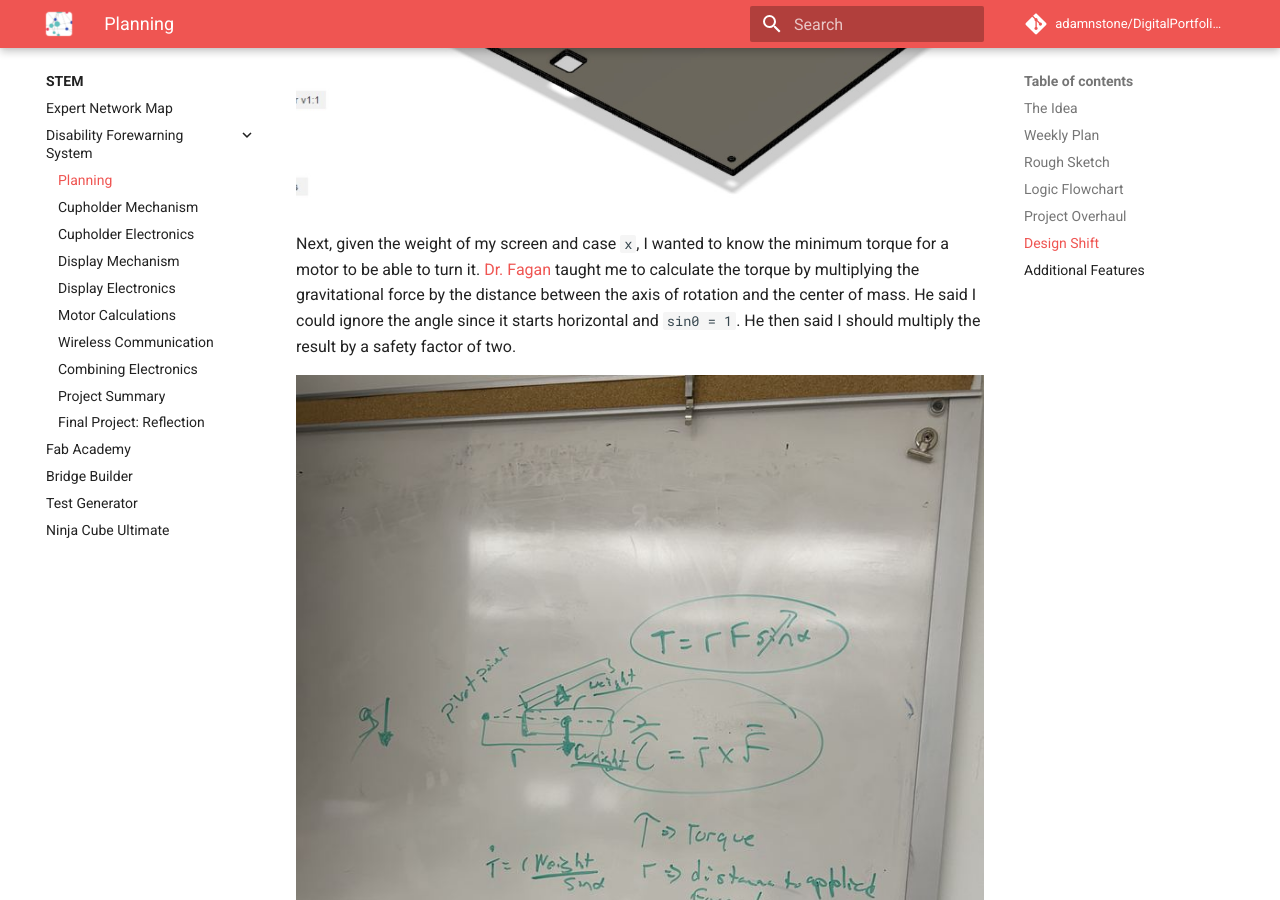
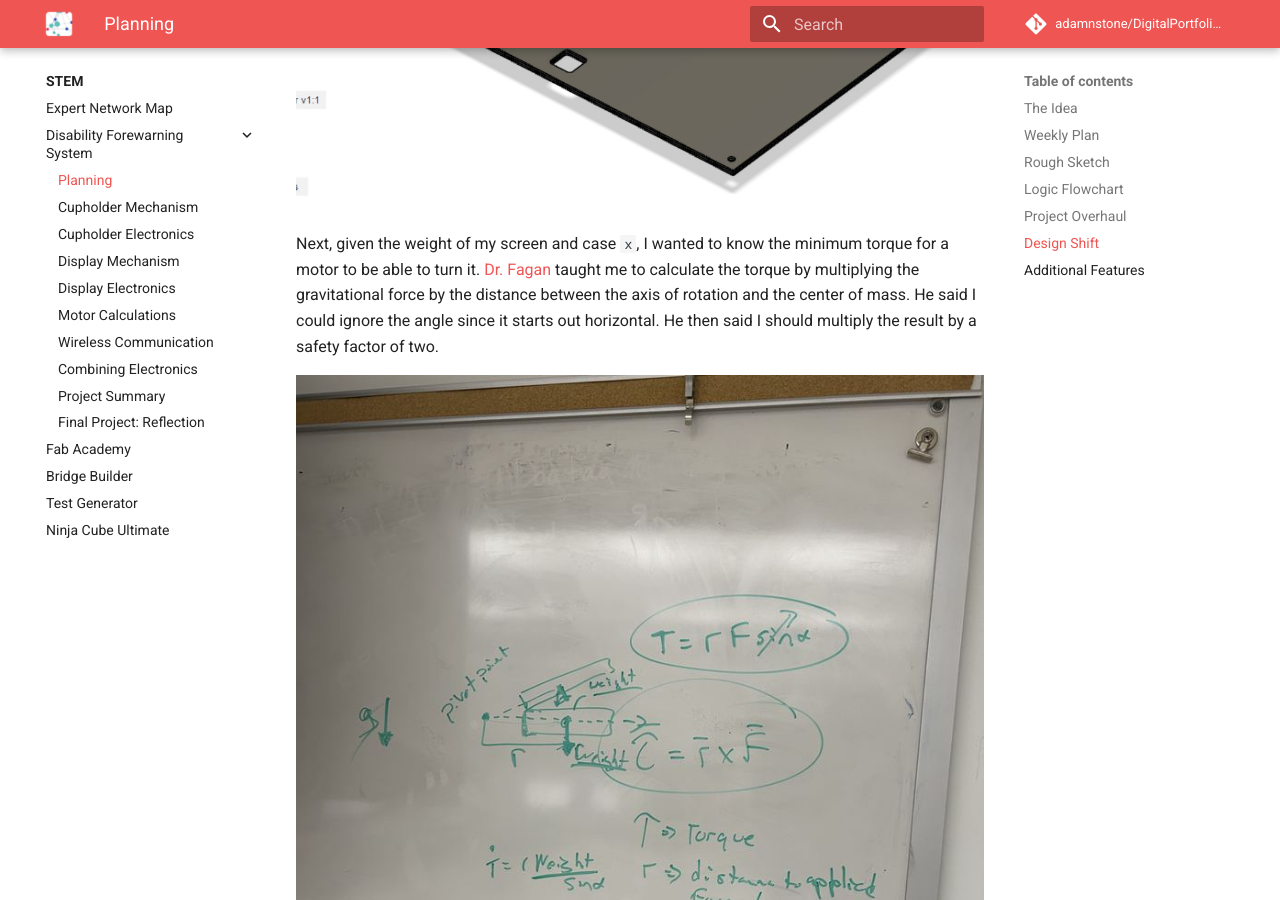
Before and after one commit to adamnstone/DigitalPortfolioWebsite, an MkDocs documentation site: the page built from docs/stem/disability-forewarning-system/final-project-planning.md, in a window 1280 px wide and 900 px high, scrolled down 6765 px. Built offline with MkDocs 1.6.1 and Material for MkDocs 9.7.7, drawn with Linux system fonts in a browser that asks for light colours; comment, search, counter and statistics services are not loaded.

Commit message:
sin0 typo

```diff
--- a/docs/stem/disability-forewarning-system/final-project-planning.md
+++ b/docs/stem/disability-forewarning-system/final-project-planning.md
@@ -91,7 +91,7 @@ Using [this servo motor case model](https://cults3d.com/en/orders/53123748), I a
 
 ![Motor Design](../../assets/images/stem/disability-forewarning-system/motor-design.jpg)
 
-Next, given the weight of my screen and case `x`, I wanted to know the minimum torque for a motor to be able to turn it. [Dr. Fagan](https://mees.charlotte.edu/directory/terence-j-fagan) taught me to calculate the torque by multiplying the gravitational force by the distance between the axis of rotation and the center of mass. He said I could ignore the angle since it starts horizontal and `sin0 = 1`. He then said I should multiply the result by a safety factor of two.
+Next, given the weight of my screen and case `x`, I wanted to know the minimum torque for a motor to be able to turn it. [Dr. Fagan](https://mees.charlotte.edu/directory/terence-j-fagan) taught me to calculate the torque by multiplying the gravitational force by the distance between the axis of rotation and the center of mass. He said I could ignore the angle since it starts out horizontal. He then said I should multiply the result by a safety factor of two.
 
 ![Fagan Math](../../assets/images/stem/disability-forewarning-system/n-fagan-math.jpg)
 
```
